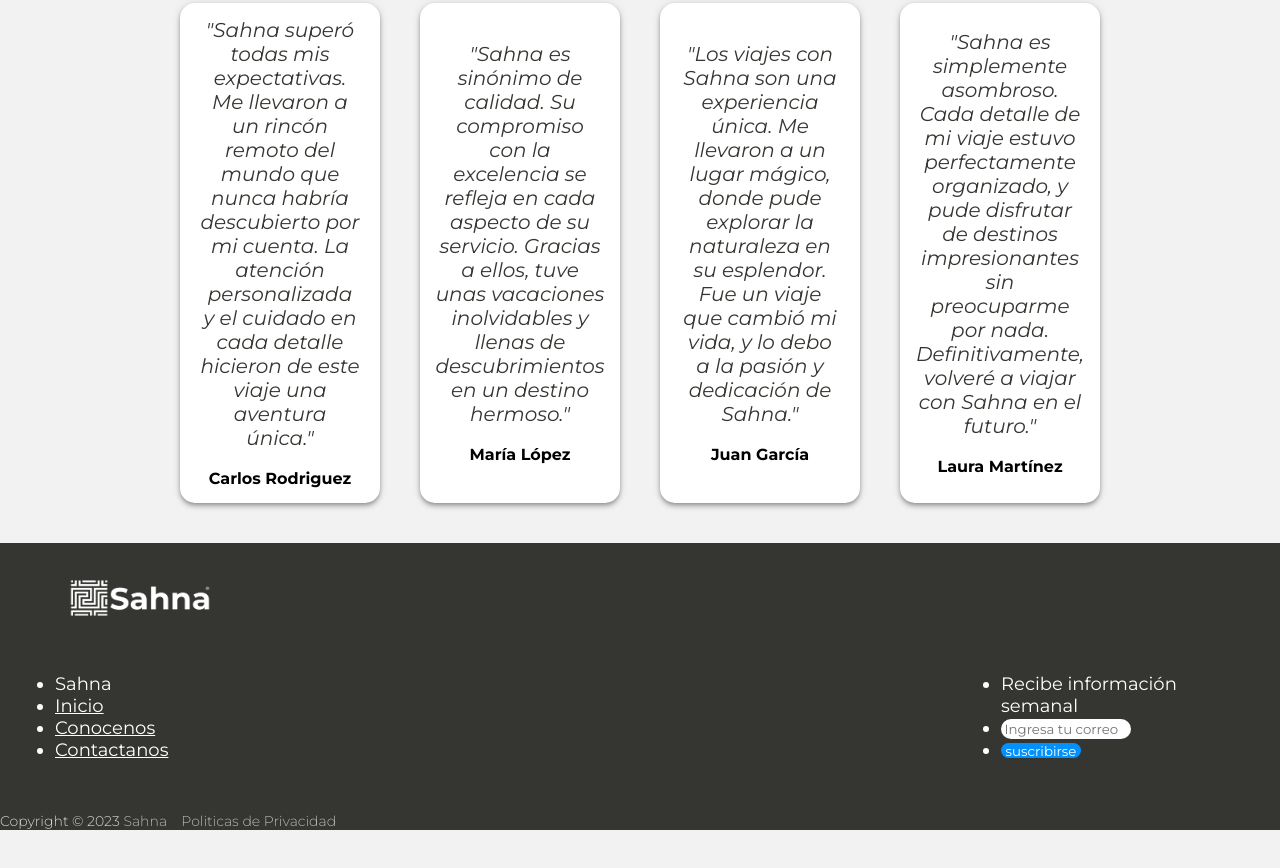
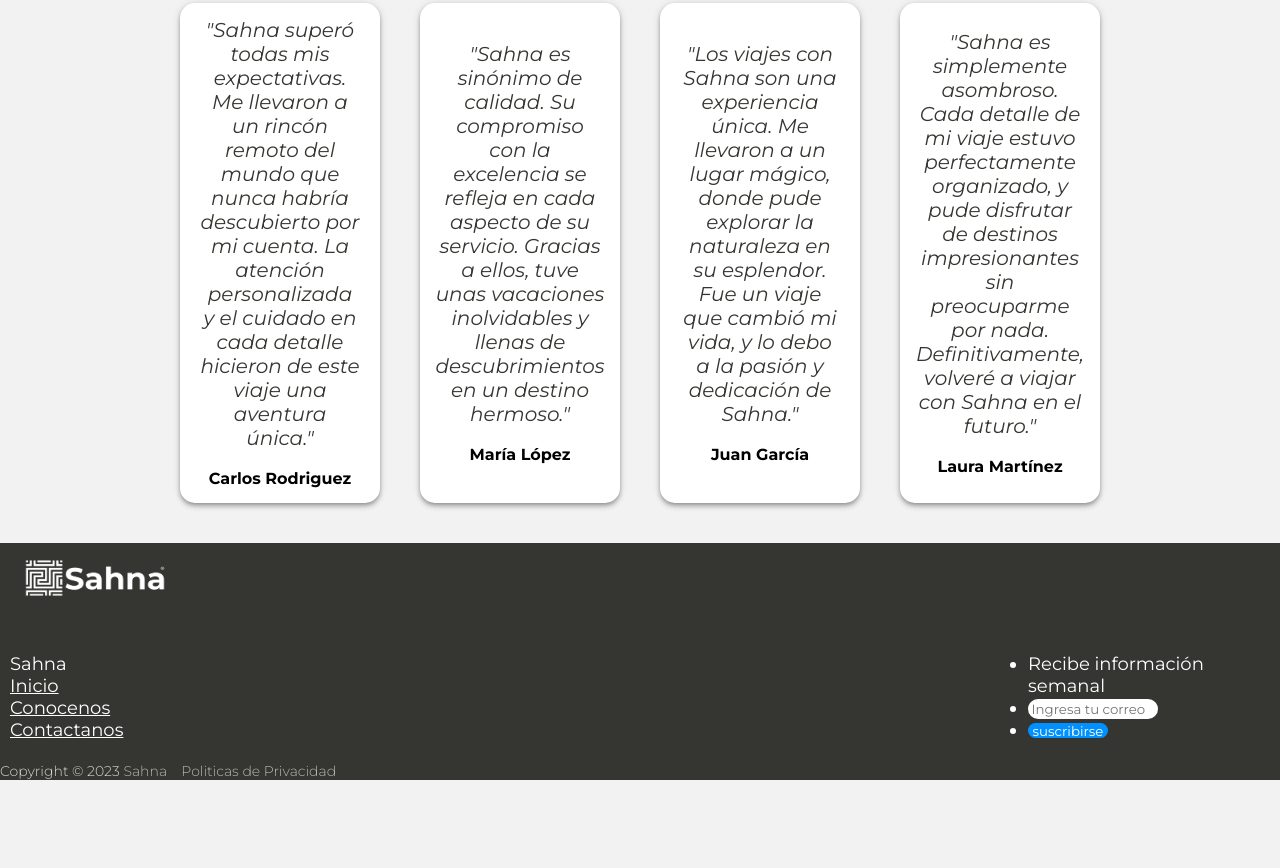
Before and after one commit to patoElDestripador/Sahana, a plain HTML site: page conocenos.html in a window 1280 px wide. Shown: the part 3107-3975 px from the top of the page. After the commit the page ends 3887 px from the top, so only its background shows below. Drawn offline with Linux system fonts and the light colour scheme.

Commit message:
Cambio final ahora si el final
Cambio final ahora si el final

```diff
--- a/app.css
+++ b/app.css
@@ -287,9 +287,8 @@ footer {
 }
 
 footer .contentenidoFooter {
-    max-width: 1250px;
-    margin: auto;
-    padding: 30px 40px 40px 40px;
+    max-width: 100%;
+    padding: 10px 10px 10px 10px;
 }
 
 footer .contenedorLogo {
--- a/app2.css
+++ b/app2.css
@@ -40,7 +40,6 @@ p {
 
 body{
     background-color: var(--color5);
-    margin-bottom: 100px;
 
 }
 
```
Also changed, not shown: index.html (+0 -2 lines).
